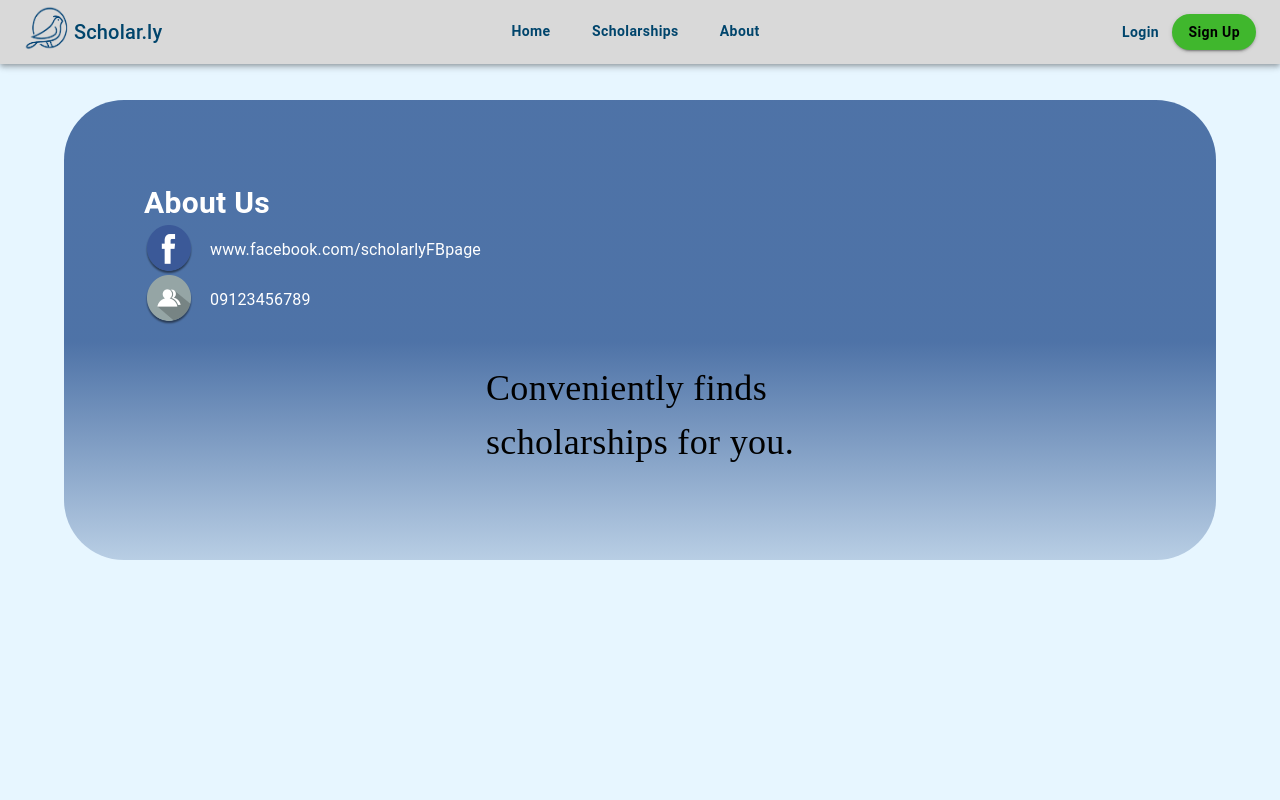
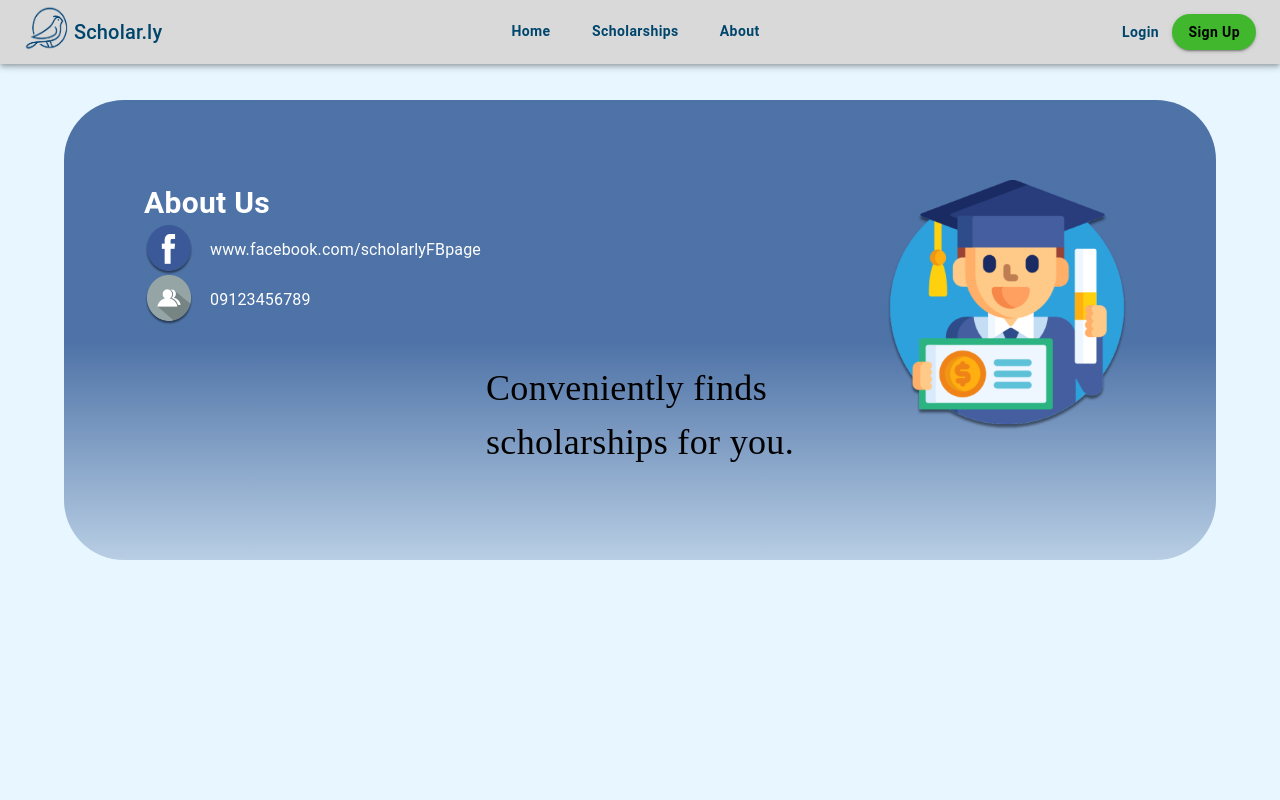
Before and after one commit to Reshyyy/scholarly-web2, a React (Vite) app: page /about in a window 1280 px wide. Shown: the top 800 px of the page. Built offline with nearby package versions, Linux system fonts and the light colour scheme.

Commit message:
fix positioning of image in about page

```diff
--- a/src/admin/AdminLogin/LoginAdmin.jsx
+++ b/src/admin/AdminLogin/LoginAdmin.jsx
@@ -1,4 +1,4 @@
-import { Box, Button, Grid, TextField, Typography } from '@mui/material'
+import { Box, Button, Divider, Grid, TextField, Typography } from '@mui/material'
 import React from 'react'
 import AdminImage from './../../assets/adminlogin.png'
 
--- a/src/pages/About/About.jsx
+++ b/src/pages/About/About.jsx
@@ -4,6 +4,7 @@ import { Grid } from '@mui/material';
 import fbIcon from './../../assets/fb_icon.png'
 import pIcon from './../../assets/p-icon.png'
 import { Container, Box, Typography } from '@mui/material';
+import aboutImage from './../../assets/aboutimage.png'
 
 
 function About() {
@@ -20,6 +21,7 @@ function About() {
            height: '300px', padding: 10,
            background: 'linear-gradient(180deg, rgba(19, 64, 133, 0.72) 52.60%, rgba(19, 64, 133, 0.22) 100%)'
       }}>
+        <img src={aboutImage} alt="about-image" style={{ width: '300', height: '250px', position: 'absolute', marginLeft: '700px' }}/>
         <Typography fontSize={30} fontWeight="bold" color='white'>
           About Us
         </Typography>
```
Also changed, not shown: src/assets/aboutimage.png (added).
